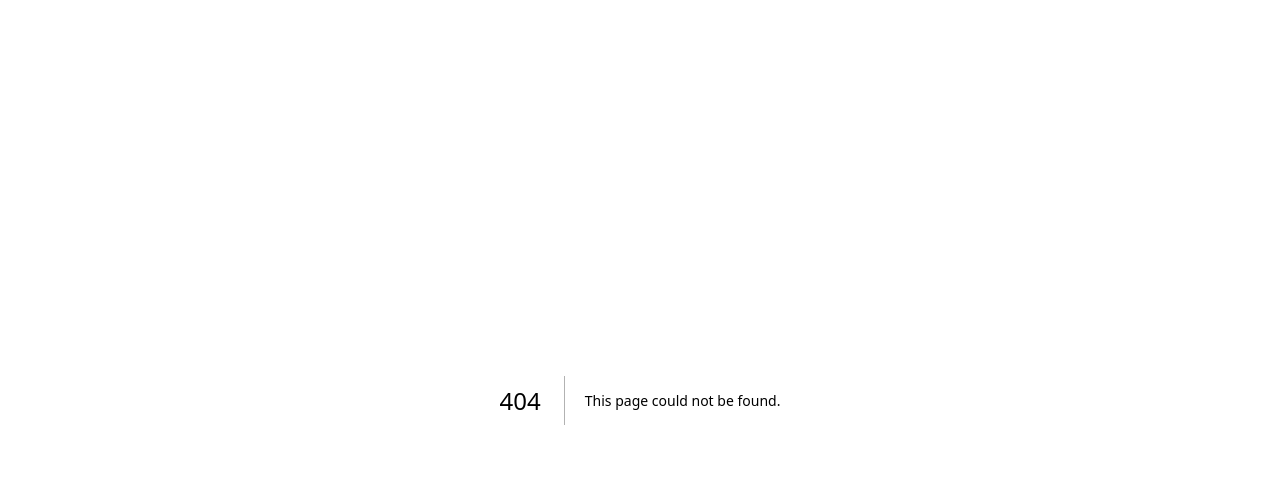
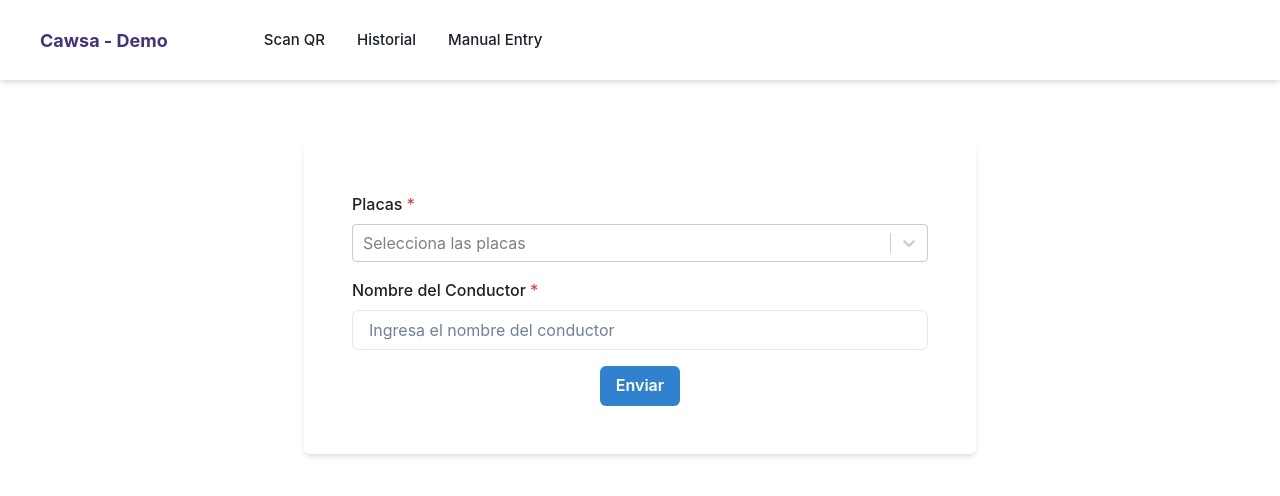
Before and after one commit to FReptar0/cawsa-demo, a Next.js app: page /generate in a window 1280 px wide. Before the commit this address had no page. Shown: the top 496 px of the page. Built offline with nearby package versions, Linux system fonts and the light colour scheme.

Commit message:
Base for new demo

```diff
--- a/components/Header.js
+++ b/components/Header.js
@@ -2,65 +2,95 @@ import React from 'react';
 import {
     Box,
     Flex,
-    Spacer,
     IconButton,
-    Avatar,
-    Badge,
-    Text
+    Text,
+    Link,
+    Menu,
+    MenuButton,
+    MenuList,
+    MenuItem,
 } from '@chakra-ui/react';
-import { FiLogOut } from 'react-icons/fi';
+import { useRouter } from 'next/router';
+import { FiMenu } from 'react-icons/fi';
 
 const Header = () => {
+
+    const isIndex = useRouter().pathname === '/';
+    const isGenerate = useRouter().pathname === '/generate';
+    const isScan = useRouter().pathname === '/scan';
+    const isHistory = useRouter().pathname === '/history';
+
     return (
         <Flex
             as="header"
             align="center"
             justify="space-between"
-            px={16}
-            py={4}
+            px={10}
+            py={10}
             boxShadow="md"
-            height="120px"
-            marginBottom="48px"
+            height="60px"
+            marginBottom="4"
         >
-            <Box>
-                <Text fontSize="2xl" fontWeight="bold" color="purple.800">
-                    Cawsa Data Entry
+            <Box display={{ base: 'block', md: 'none' }}>
+                <Menu>
+                    <MenuButton
+                        as={IconButton}
+                        icon={<FiMenu />}
+                        variant="ghost"
+                        aria-label="Menu"
+                        size="lg"
+                    />
+                    <MenuList>
+                        {!isGenerate && (
+                            <MenuItem>
+                                <Link href="/generate">Generate QR</Link>
+                            </MenuItem>
+                        )}
+                        {!isScan && (
+                            <MenuItem>
+                                <Link href="/scan">Scan QR</Link>
+                            </MenuItem>
+                        )}
+                        {!isHistory && (
+                            <MenuItem>
+                                <Link href="/history">Historial</Link>
+                            </MenuItem>
+                        )}
+                        {!isIndex && (
+                            <MenuItem>
+                                <Link href="/">Manual Entry</Link>
+                            </MenuItem>
+                        )}
+                    </MenuList>
+                </Menu>
+            </Box>
+            <Flex align="center">
+                <Text fontSize="lg" fontWeight="bold" color="purple.800">
+                    Cawsa - Demo
                 </Text>
+            </Flex>
+            <Box margin={20} flex="1" display={{ base: 'none', md: 'flex' }}>
+                {!isGenerate && (
+                    <Link marginX={4} fontSize={15} fontWeight="medium" href="/generate">
+                        Generate QR
+                    </Link>
+                )}
+                {!isScan && (
+                    <Link marginX={4} fontSize={15} fontWeight="medium" href="/scan">
+                        Scan QR
+                    </Link>
+                )}
+                {!isHistory && (
+                    <Link marginX={4} fontSize={15} fontWeight="medium" href="/history">
+                        Historial
+                    </Link>
+                )}
+                {!isIndex && (
+                    <Link marginX={4} fontSize={15} fontWeight="medium" href="/">
+                        Manual Entry
+                    </Link>)
+                }
             </Box>
-            <Spacer />
-            <Box
-                display="flex"
-                alignItems="center"
-                justifyContent="center"
-                flexDirection="column"
-                textAlign="center"
-            >
-                <Avatar
-                    size="md"
-                    name="Fernando"
-                    src="https://via.placeholder.com/36"
-                    marginBottom="2"
-                />
-                <Badge
-                    ml={2}
-                    fontSize="xs"
-                    colorScheme="green"
-                    variant="solid"
-                    minW="100px"
-                    maxW="100px"
-                >
-                    Admin
-                </Badge>
-            </Box>
-            <IconButton
-                ml={4}
-                size="lg"
-                color="gray.900"
-                variant="ghost"
-                aria-label="Logout"
-                icon={<FiLogOut />}
-                marginLeft="24px"
-            />
         </Flex>
     );
 };
--- /dev/null
+++ b/components/QRForm.js
@@ -0,0 +1,105 @@
+import { useFormik } from 'formik';
+import * as Yup from 'yup';
+import {
+    Box,
+    FormControl,
+    FormLabel,
+    Input,
+    Button,
+    VStack,
+    Stack,
+} from '@chakra-ui/react';
+import Select from 'react-select';
+import axios from 'axios';
+import Swal from 'sweetalert2';
+
+const FormSchema = Yup.object().shape({
+    placas: Yup.string().required('Las placas son obligatorias'),
+    nombreConductor: Yup.string().required('El nombre del conductor es obligatorio'),
+});
+
+// Ejemplo de opciones para las listas desplegables
+const placasOptions = [
+    { value: 'ABC123', label: 'ABC123' },
+    { value: 'XYZ456', label: 'XYZ456' },
+    { value: 'DEF789', label: 'DEF789' },
+];
+
+const QRFormComponent = () => {
+    const formik = useFormik({
+        initialValues: {
+            placas: '',
+            nombreConductor: '', // Agregamos el campo nombreConductor
+        },
+        validationSchema: FormSchema,
+        onSubmit: async (values, { resetForm }) => {
+            try {
+                const response = await axios.post('/api/generateqr', values);
+
+                if (response.status === 200) {
+                    Swal.fire({
+                        title: '¡QR generado!',
+                        text: 'El QR se ha generado correctamente',
+                        html: `<img src="${response.data.data}" alt="QR" style="width: 200px; height: 200px; display: block; margin: 0 auto;" />`,
+                        confirmButtonText: 'Descargar QR',
+                        showCancelButton: true,
+                        cancelButtonText: 'Cerrar',
+                    }).then((result) => {
+                        if (result.isConfirmed) {
+                            const link = document.createElement('a');
+                            link.href = response.data.data;
+                            link.download = `${values.placas}_qr.png`;
+                            link.click();
+                        }
+                    });
+                    resetForm();
+                } else {
+                    console.log(response.data);
+                    resetForm();
+                }
+            } catch (error) {
+                console.log(error);
+                resetForm();
+            }
+        },
+    });
+
+    return (
+        <Box p={4} borderRadius="md" boxShadow="md" maxWidth="2xl" mx="auto" my={16}>
+            <form onSubmit={formik.handleSubmit}>
+                <VStack spacing={4} padding={8}>
+                    <FormControl isRequired isInvalid={formik.touched.placas && formik.errors.placas}>
+                        <FormLabel>Placas</FormLabel>
+                        <Select
+                            name="placas"
+                            value={placasOptions.find((option) => option.value === formik.values.placas)}
+                            options={placasOptions}
+                            onChange={(selectedOption) => formik.setFieldValue('placas', selectedOption.value)}
+                            onBlur={formik.handleBlur}
+                            isSearchable
+                            placeholder="Selecciona las placas"
+                        />
+                    </FormControl>
+
+                    <FormControl isRequired isInvalid={formik.touched.nombreConductor && formik.errors.nombreConductor}>
+                        <FormLabel>Nombre del Conductor</FormLabel>
+                        <Input
+                            name="nombreConductor"
+                            type="text"
+                            value={formik.values.nombreConductor}
+                            onChange={formik.handleChange}
+                            onBlur={formik.handleBlur}
+                            placeholder="Ingresa el nombre del conductor"
+                        />
+                    </FormControl>
+
+                    <Button type="submit" colorScheme="blue" isLoading={formik.isSubmitting}>
+                        Enviar
+                    </Button>
+                </VStack>
+            </form>
+        </Box>
+    );
+};
+
+export default QRFormComponent;
--- a/package.json
+++ b/package.json
@@ -17,6 +17,7 @@
     "framer-motion": "^10.16.4",
     "mssql": "^10.0.1",
     "next": "latest",
+    "qrcode": "^1.5.3",
     "react": "latest",
     "react-dom": "latest",
     "react-icons": "^4.11.0",
--- /dev/null
+++ b/pages/api/generateqr.js
@@ -0,0 +1,40 @@
+import QRCode from 'qrcode'
+import CustomResponse from "@/utils/CustomeResponse";
+
+export default function qrhandlergenerator(req, res) {
+    const { method } = req;
+
+    if (method === "POST") {
+        const result = generateQR(req.body).then((result) => {
+            return res.status(result.status).json(result);
+        });
+        return result;
+    } else {
+        return res.status(405).json(new CustomResponse(405, "Method not allowed", null, "Method not allowed"));
+    }
+
+}
+
+
+async function generateQR(data) {
+    const { placas, NIV, maximoPeso, ultimaVerificacion } = data;
+
+    if (!placas || !NIV || !maximoPeso || !ultimaVerificacion) {
+        return new CustomResponse(400, "Bad request", null, "Bad request");
+    }
+
+    const qrData = {
+        placas,
+        NIV,
+        maximoPeso,
+        ultimaVerificacion
+    }
+
+    try {
+        const qrCode = await QRCode.toDataURL(JSON.stringify(qrData));
+        return new CustomResponse(200, "Success, QR generated", qrCode, null);
+    } catch (error) {
+        console.log(error);
+        return new CustomResponse(500, "Internal server error", null, error);
+    }
+}
--- /dev/null
+++ b/pages/generate.js
@@ -0,0 +1,14 @@
+import Header from '@/components/Header'
+import QRFormComponent from '@/components/QRForm'
+import { Container } from '@chakra-ui/react'
+
+export default function index() {
+    return (
+        <>
+            <Header />
+            <Container maxW="container.xl">
+                <QRFormComponent />
+            </Container>
+        </>
+    )
+}
```
Also changed, not shown: components/Form.js (+5 -6 lines), config/MongoDB.js (added, +36 -0 lines), pages/history.js (added), pages/scan.js (added), 2 other files (tests, documents, lock files or other folders).
